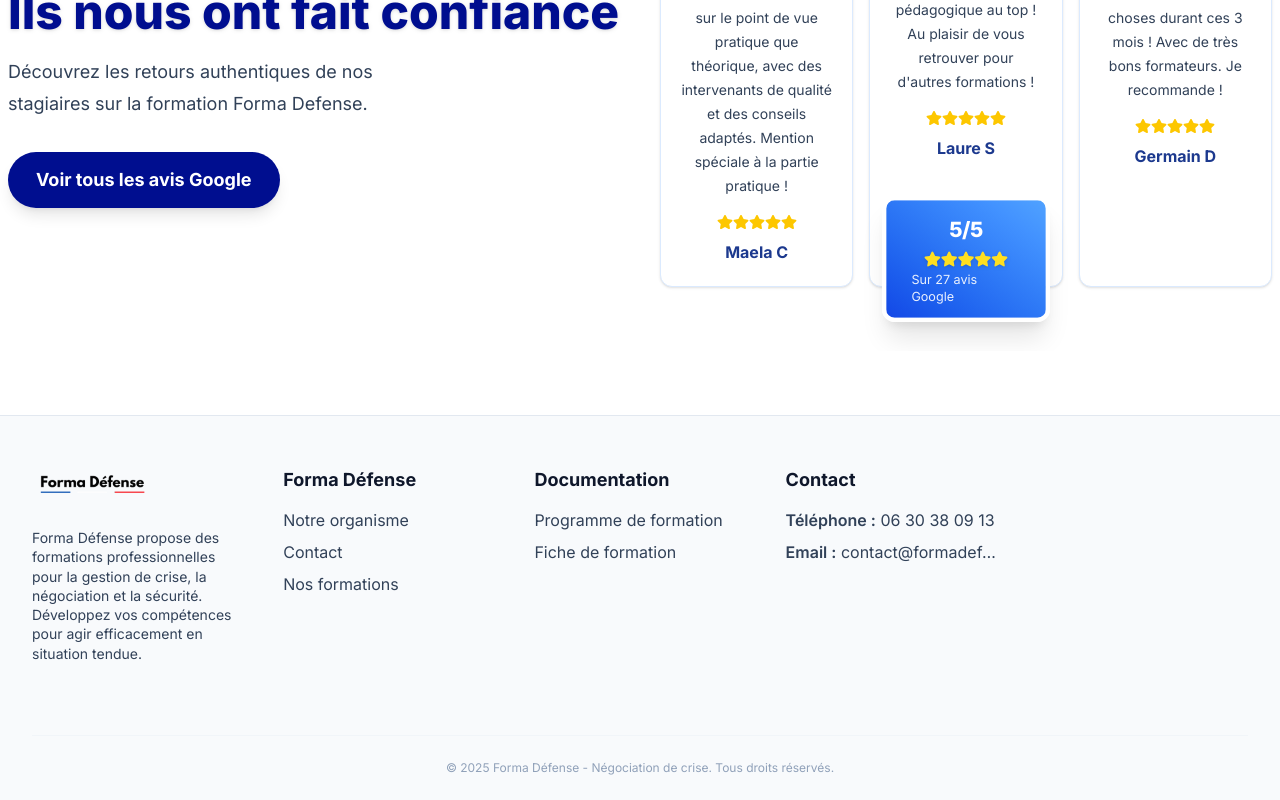
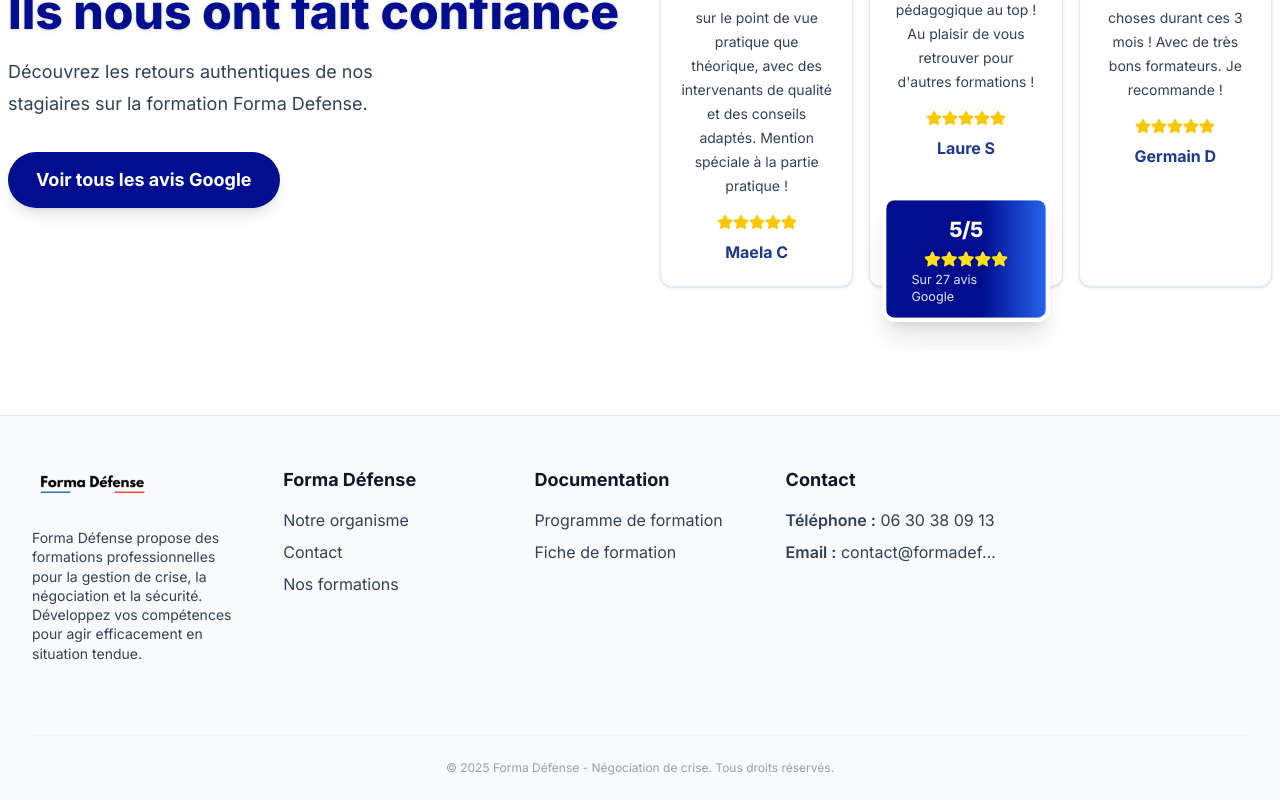
Before and after one commit to studiomae33/Forma_Defense, a Next.js app: page / in a window 1280 px wide. Shown: the part 1887-2687 px from the top of the page. Built offline with nearby package versions, Linux system fonts and the light colour scheme.

Commit message:
modif avis badgje bleu

```diff
--- a/src/components/Avis.jsx
+++ b/src/components/Avis.jsx
@@ -50,7 +50,7 @@ export function Avis() {
 						))}
 					</div>
 					{/* Badge note Google modernisé */}
-					<div className="absolute -bottom-8 left-1/2 -translate-x-1/2 bg-gradient-to-tr from-blue-700 to-blue-400 text-white rounded-xl shadow-xl flex flex-col items-center justify-center px-6 py-3 w-40 border-4 border-white z-10 scale-105">
+					<div className="absolute -bottom-8 left-1/2 -translate-x-1/2 text-white rounded-xl shadow-xl flex flex-col items-center justify-center px-6 py-3 w-40 border-4 border-white z-10 scale-105" style={{ background: 'linear-gradient(90deg, #000E8F 60%, #2563EB 100%)' }}>
 						<div className="text-xl font-extrabold mb-1 tracking-tight">5/5</div>
 						<div className="flex mb-1">
 							{Array.from({ length: 5 }).map((_, idx) => (
```
